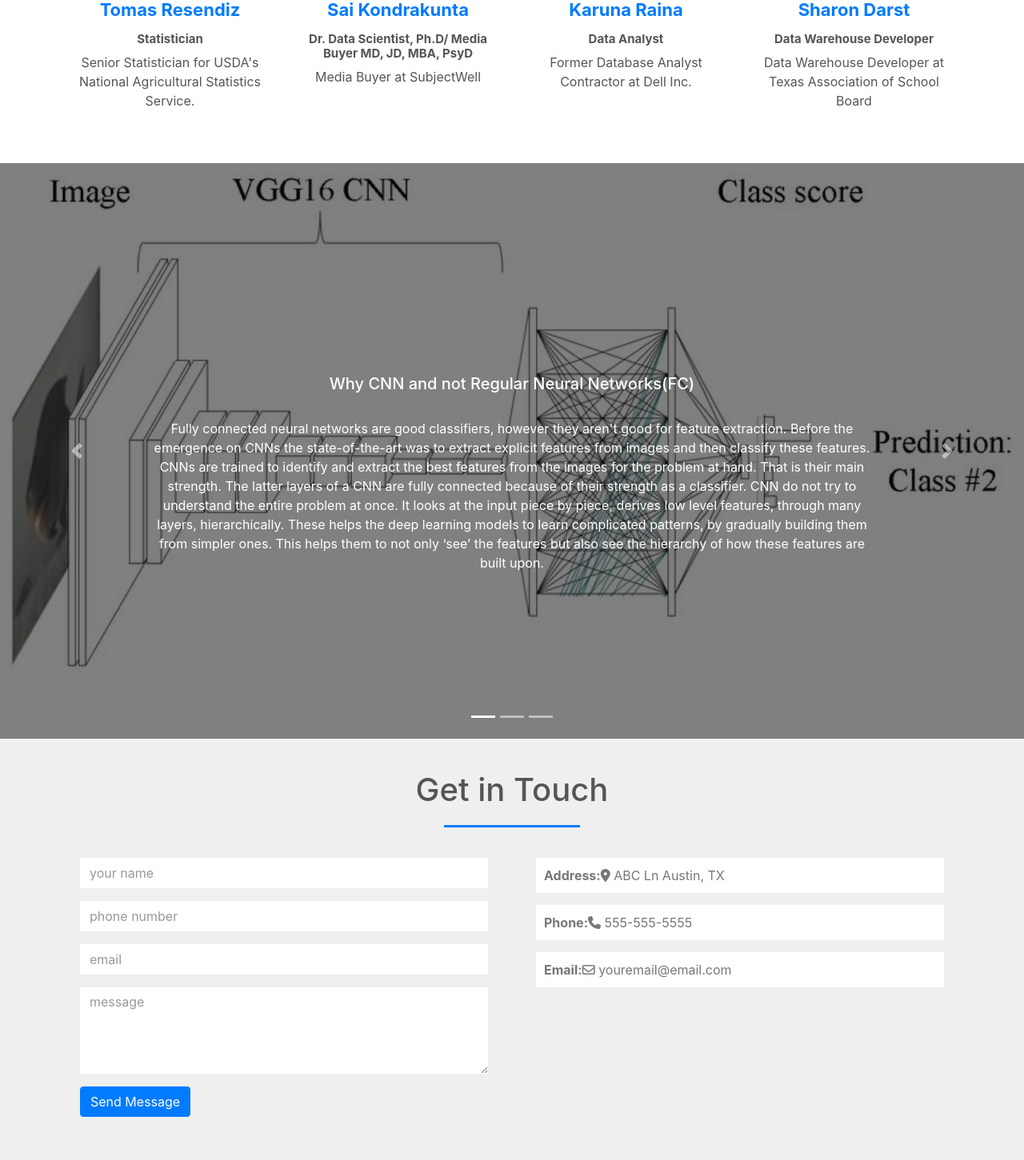
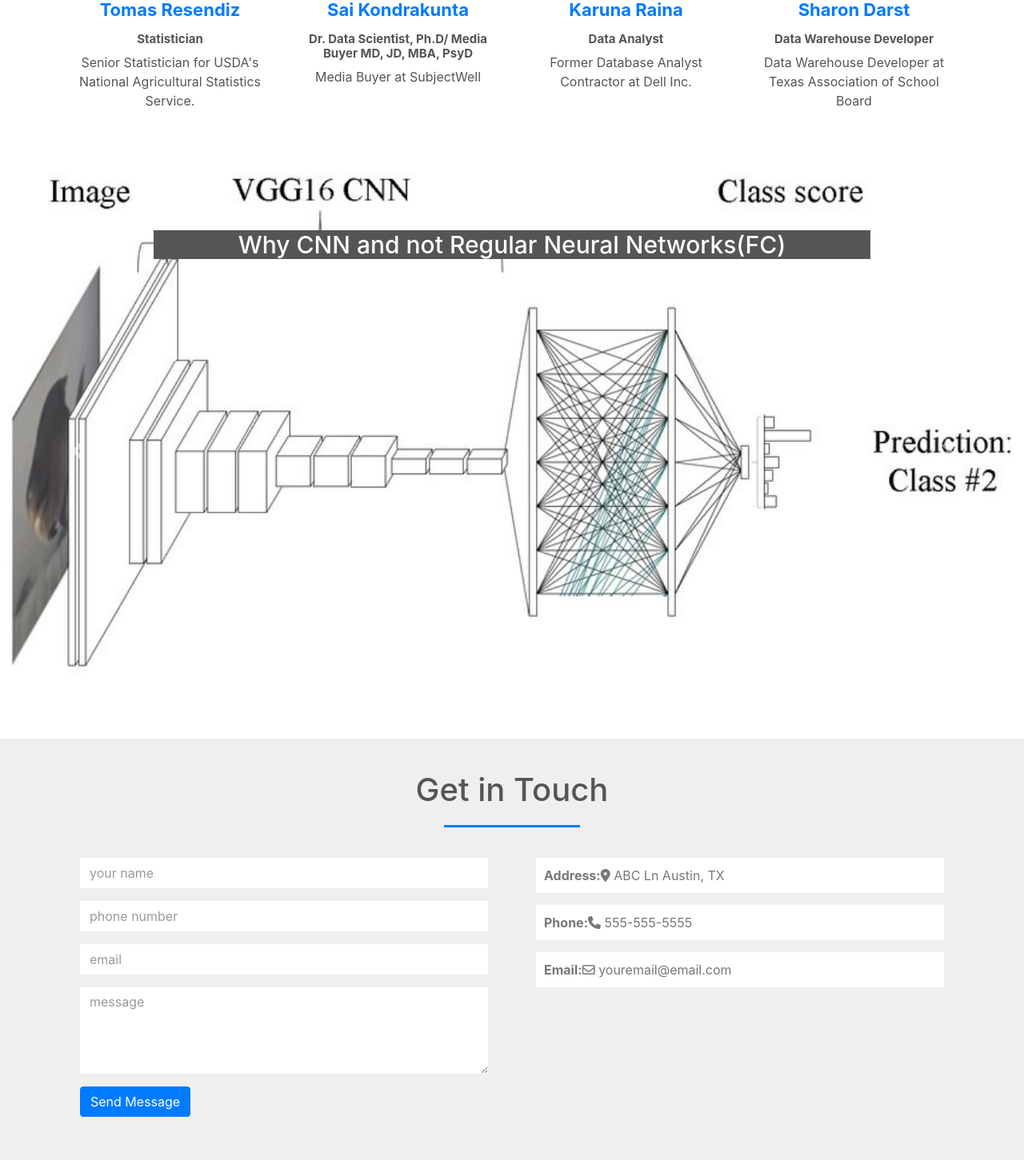
Before and after one commit to nomadtomas/cancerAi, a Flask app: page / in a window 1280 px wide; the page is wider, and only the part inside the window is pictured. Shown: the part 2477-3928 px from the top of that part at 80% size. Run offline with Flask 2, Linux system fonts and the light colour scheme; some libraries are stand-ins or nearby versions.

Commit message:
updated files

```diff
--- a/cancerAi/static/css/style.css
+++ b/cancerAi/static/css/style.css
@@ -223,10 +223,34 @@ h1::after {
     display: inline;
 }
 
-/* medothology */
+/* Methodology */
 
-.h5 {
-    font-size: 18px;
+.carousel-item img {
+    filter: none;
+}
+
+.carousel-item h5 {
+    font-size: 30px;
+    color: white;
+    text-align: top;
+    background: #555;
+}
+
+.carousel-item p {
+    font-size: 26px;
+    color: black;
+    position: bottom;
+    background: #ccc;
+    opacity: 0;
+    text-align: left;
+}
+
+.carousel-item p:hover {
+    font-size: 26px;
+    color: black;
+    position: bottom;
+    background: #ccc;
+    opacity: .8;
 }
 
 /* get in touch  */
--- a/cancerAi/templates/index.html
+++ b/cancerAi/templates/index.html
@@ -56,7 +56,7 @@
             <div class="carousel-item active">
               <img src="static/images/AdobeStock_242337985.jpeg" class="d-block w-100" alt="sunset picture of port town">
               <div class="carousel-caption">
-                <h2></h2>
+                <h2>Breast cancer is the second leading cause of female death</h2>
                 <h3></h3>
               </div>
             </div>
@@ -224,7 +224,7 @@
               <div class="carousel-item active">
                 <img src="static/images/vgg16.jpg" class="d-block w-100" alt="...">
                 <div class="carousel-caption d-none d-md-block" id="details">
-                  <br><br><br><h5>Why CNN and not Regular Neural Networks(FC)</h5><br>
+                  <h5>Why CNN and not Regular Neural Networks(FC)</h5><br>
                   <p>Fully connected neural networks are good classifiers, however they aren't good for feature extraction.
                     Before the emergence on CNNs the state-of-the-art was to extract explicit features from images and then classify these features.
                     CNNs are trained to identify and extract the best features from the images for the problem at hand. That is their main strength.
@@ -238,8 +238,8 @@
               <div class="carousel-item">
                 <img src="../static/images/Screen Shot 2019-07-01 at 2.03.24 PM.png" class="d-block w-100" alt="...">
                 <div class="carousel-caption d-none d-md-block">
-                  <h5>Second slide label</h5>
-                  <p>Lorem ipsum dolor sit amet, consectetur adipiscing elit.</p>
+                  <h5></h5>
+                  <p></p>
                 </div>
               </div>
               <div class="carousel-item">
@@ -276,8 +276,8 @@
               <div class="carousel-item">
                 <img src="../static/images/Screen Shot 2019-07-06 at 12.00.40 PM.png" class="d-block w-100" alt="...">
                 <div class="carousel-caption d-none d-md-block">
-                  <h5>Third slide label</h5>
-                  <p>Praesent commodo cursus magna, vel scelerisque nisl consectetur.</p>
+                  <h5></h5>
+                  <p></p>
                 </div>
               </div>
               <div class="carousel-item">
@@ -290,28 +290,28 @@
               <div class="carousel-item">
                 <img src="../static/images/AccVal_acc.png" class="d-block w-100" alt="...">
                 <div class="carousel-caption d-none d-md-block">
-                  <h5>Accurracy Validation</h5>
+                  <h5></h5>
                   <p></p>
                 </div>
               </div>
               <div class="carousel-item">
                 <img src="../static/images/LossVal_loss.png" class="d-block w-100" alt="...">
                 <div class="carousel-caption d-none d-md-block">
-                  <h5>Loss Validation</h5>
+                  <h5></h5>
                   <p></p>
                 </div>
               </div>
               <div class="carousel-item">
                 <img src="../static/images/tensorflow.png" class="d-block w-100" alt="...">
                 <div class="carousel-caption d-none d-md-block">
-                  <h5>Convo</h5>
+                  <h5></h5>
                   <p></p>
                 </div>
               </div>
               <div class="carousel-item">
                 <img src="../static/images/malignant.png" class="d-block w-100" alt="...">
                 <div class="carousel-caption d-none d-md-block">
-                  <h5>Convo</h5>
+                  <h5></h5>
                   <p></p>
                 </div>
               </div>
```
